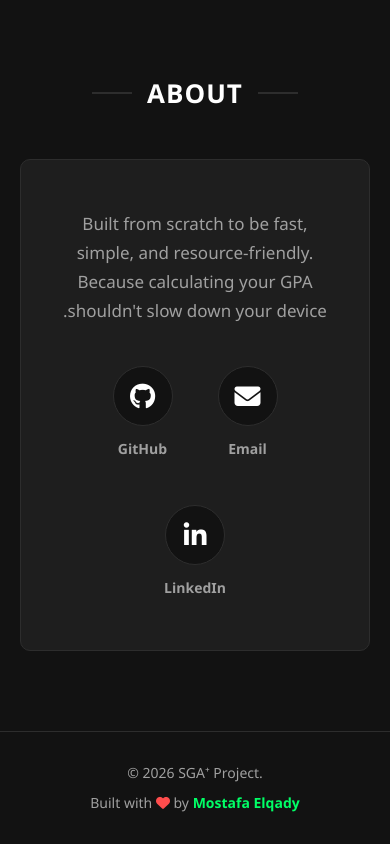
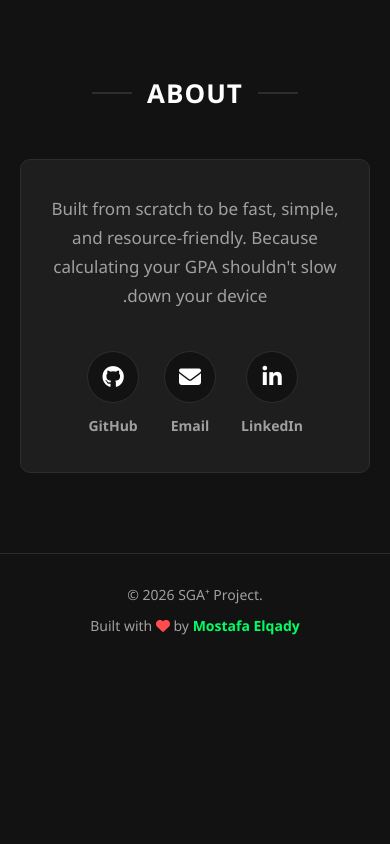
Before and after one commit to mostafa-hussain-1/SGA_site, a plain HTML site: page index.html in a window 390 px wide. Shown: the part 7987-8831 px from the top of the page. After the commit the page ends 8654 px from the top, so only its background shows below. Drawn offline with Linux system fonts and the light colour scheme.

Commit message:
Update index.html

```diff
--- a/index.html
+++ b/index.html
@@ -877,6 +877,20 @@
                 width: 100%;
                 justify-content: center;
             }
+            .about-box {
+                padding: 35px 20px;
+            }
+
+            .contact-grid {
+                gap: 25px;
+                flex-wrap: nowrap;
+            }
+
+            .icon-wrapper {
+                width: 52px;
+                height: 52px;
+                font-size: 22px;
+            }
         }
     </style>
 </head>
```
